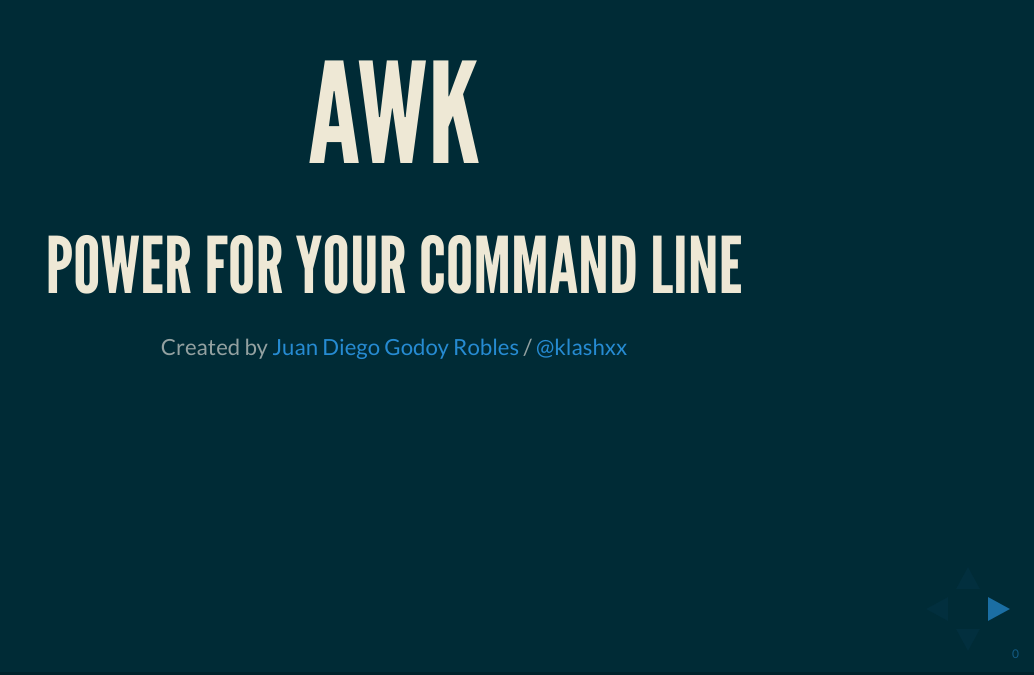
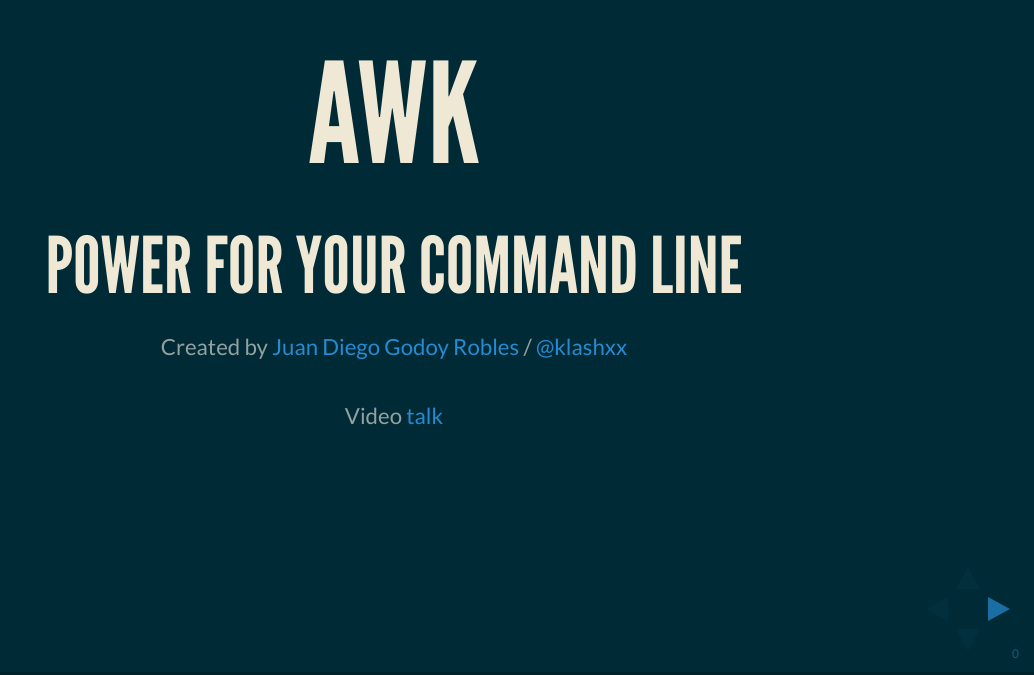
Before and after one commit to klashxx/slides, a plain HTML site: page awk/index.html in a window 1280 px wide. Shown: the part 125-800 px from the top of the page, without its empty margins (246-1280 px from the left). Drawn offline with Linux system fonts and the light colour scheme.

Commit message:
link to talk

```diff
--- a/awk/index.html
+++ b/awk/index.html
@@ -82,6 +82,9 @@
                <h2>Power for your command line</h3>
                <p>
                   <small>Created by <a href="https://klashxx.github.io/about">Juan Diego Godoy Robles</a> / <a href="https://github.com/klashxx">@klashxx</a></small>
+               </p>
+               <p>
+                  <small>Video <a href="https://youtu.be/WGNlLOf7Qn0">talk</a></small>
                </p>
             </section>
 
```
